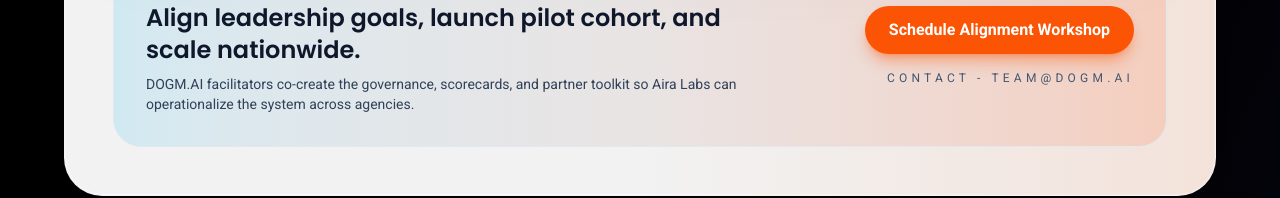
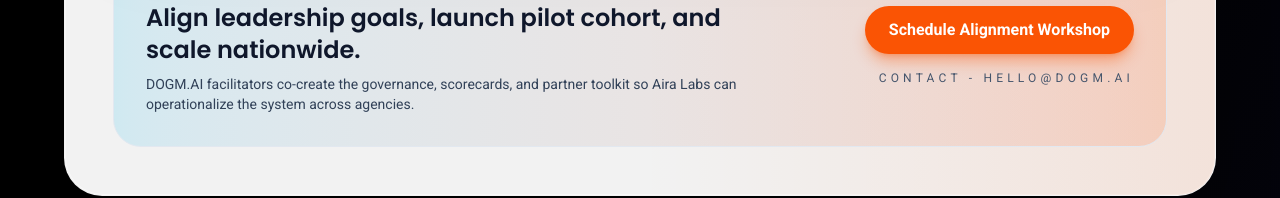
Before and after one commit to LiveLifeWithLove/dogmai, a Next.js app: page /proposal in a window 1280 px wide. Shown: the part 2409-2607 px from the top of the page. Built offline with nearby package versions, Linux system fonts and the light colour scheme.

Commit message:
feat: update

```diff
--- a/app/proposal/page.tsx
+++ b/app/proposal/page.tsx
@@ -287,13 +287,13 @@
                 </div>
                 <div className="flex flex-col items-center gap-3 text-center md:flex-row md:flex-wrap md:items-center md:justify-end md:gap-4 md:text-right">
                   <a
-                    href="mailto:team@dogm.ai"
+                    href="mailto:hello@dogm.ai"
                     className="inline-flex items-center justify-center rounded-full bg-intl-orange px-6 py-3 font-semibold text-white shadow-lg shadow-intl-orange/40 transition hover:-translate-y-0.5 hover:bg-orange-500 whitespace-nowrap"
                   >
                     Schedule Alignment Workshop
                   </a>
                   <p className="text-xs uppercase tracking-[0.35em] text-slate-600">
-                    Contact - team@dogm.ai
+                    Contact - hello@dogm.ai
                   </p>
                 </div>
               </div>
```
